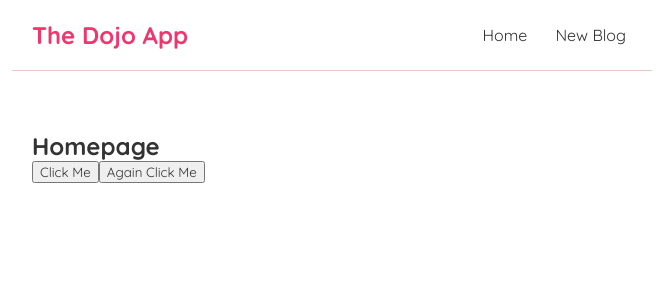
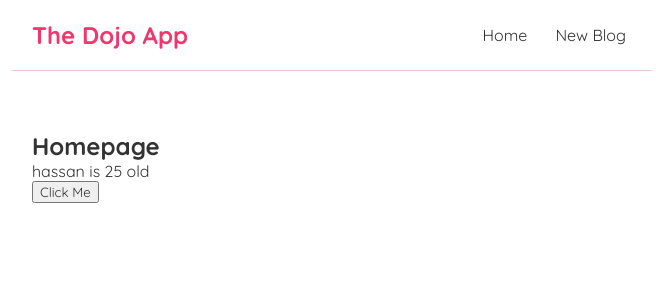
Before and after one commit to sanaullah8/reactApp, a React (Create React App) app: page / in a window 1280 px wide. Shown: the top 300 px of the page, without its empty margins (308-964 px from the left). Built offline with nearby package versions, Linux system fonts and the light colour scheme.

Commit message:
added usestate hook

```diff
--- a/src/Home.js
+++ b/src/Home.js
@@ -1,19 +1,19 @@
+import { useState } from "react";
+
 const Home = () => {
-  const handleClick = (e) => {
-    console.log("Hello", e);
+  const [exe, exeName] = useState("hassan");
+  const [age, setAge] = useState(25);
+  const handleClick = () => {
+    exeName("Aftab");
+    setAge(36);
   };
-
-  const againHandleClick = (name, e) => {
-    console.log("Hello" + name, e.target);
-  };
-
   return (
     <div className="home">
       <h2>Homepage</h2>
+      <p>
+        {exe} is {age} old
+      </p>
       <button onClick={handleClick}>Click Me</button>
-      <button onClick={(e) => againHandleClick("Subhan", e)}>
-        Again Click Me
-      </button>
     </div>
   );
 };
```
